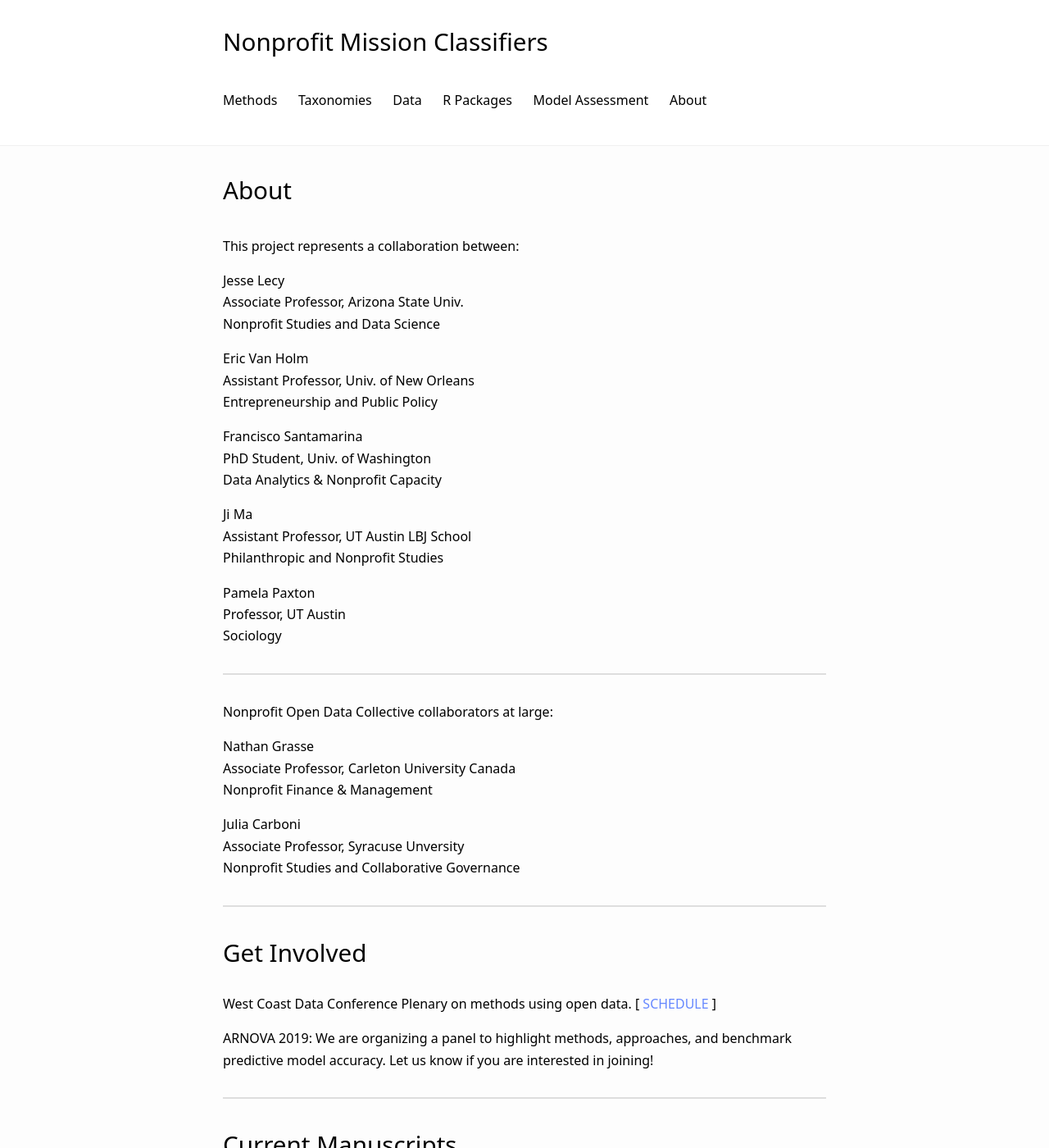
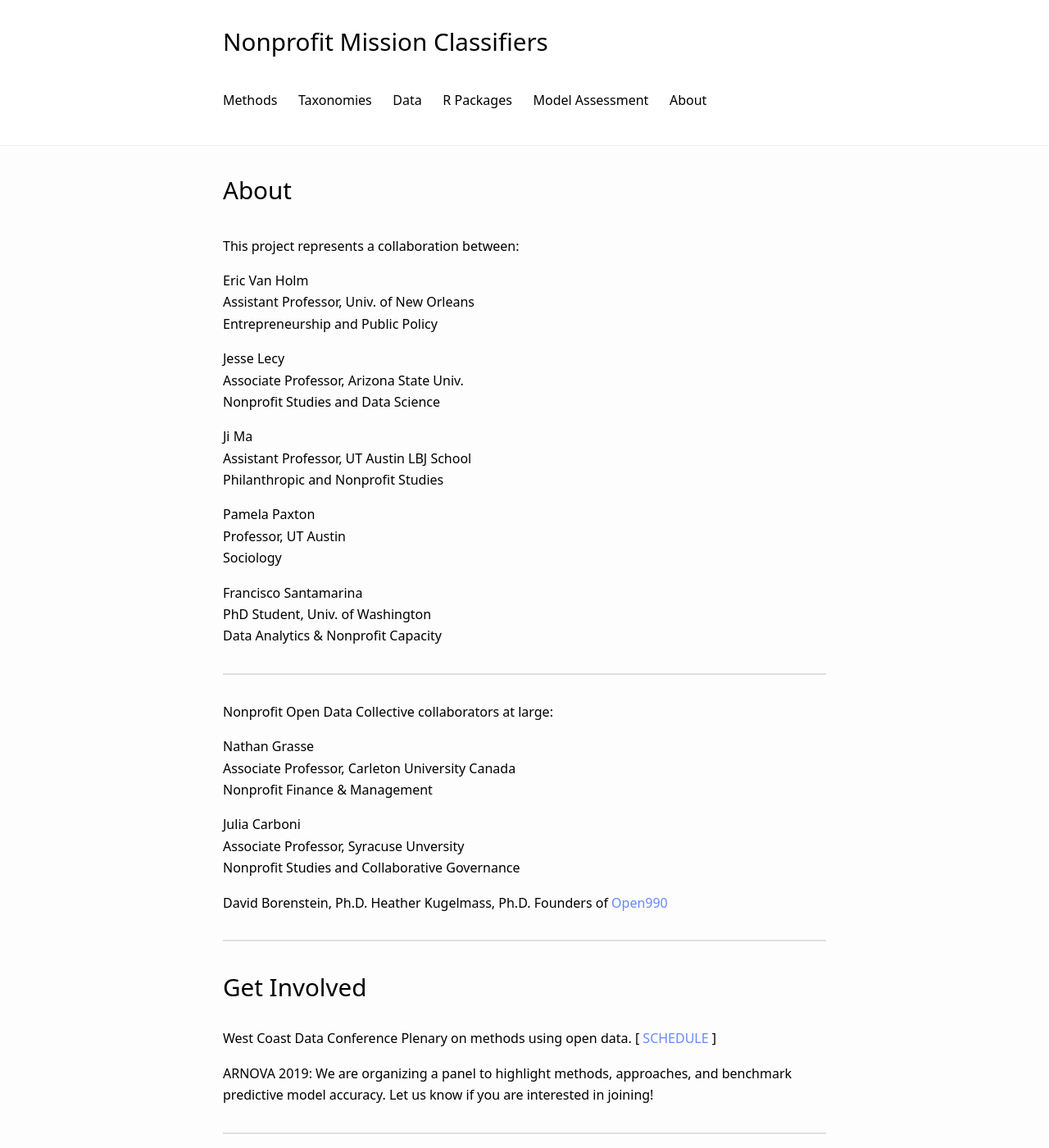
Before and after one commit to Nonprofit-Open-Data-Collective/machine_learning_mission_codes, a Jekyll site: the page built from docs/about.md, in a window 1280 px wide and 1400 px high. Shown: the whole window at 82% size. Built offline with Jekyll 4.4.1, drawn with Linux system fonts in a browser that asks for light colours; our own code applies the rules of GitHub Pages for plain Markdown files.

Commit message:
Update about.md

```diff
--- a/docs/about.md
+++ b/docs/about.md
@@ -23,6 +19,11 @@
 **Pamela Paxton**
 Professor, UT Austin
 Sociology
+
+**Francisco Santamarina**
+PhD Student, Univ. of Washington
+Data Analytics & Nonprofit Capacity
+
 
 ------
 
@@ -36,6 +37,9 @@
 Associate Professor, Syracuse Unversity
 Nonprofit Studies and Collaborative Governance
 
+**David Borenstein, Ph.D.**
+**Heather Kugelmass, Ph.D.**
+Founders of [Open990](https://www.open990.com)
 
 ------
 
```
Also changed, not shown: other parts of docs/about.md (+3 -7 lines).
